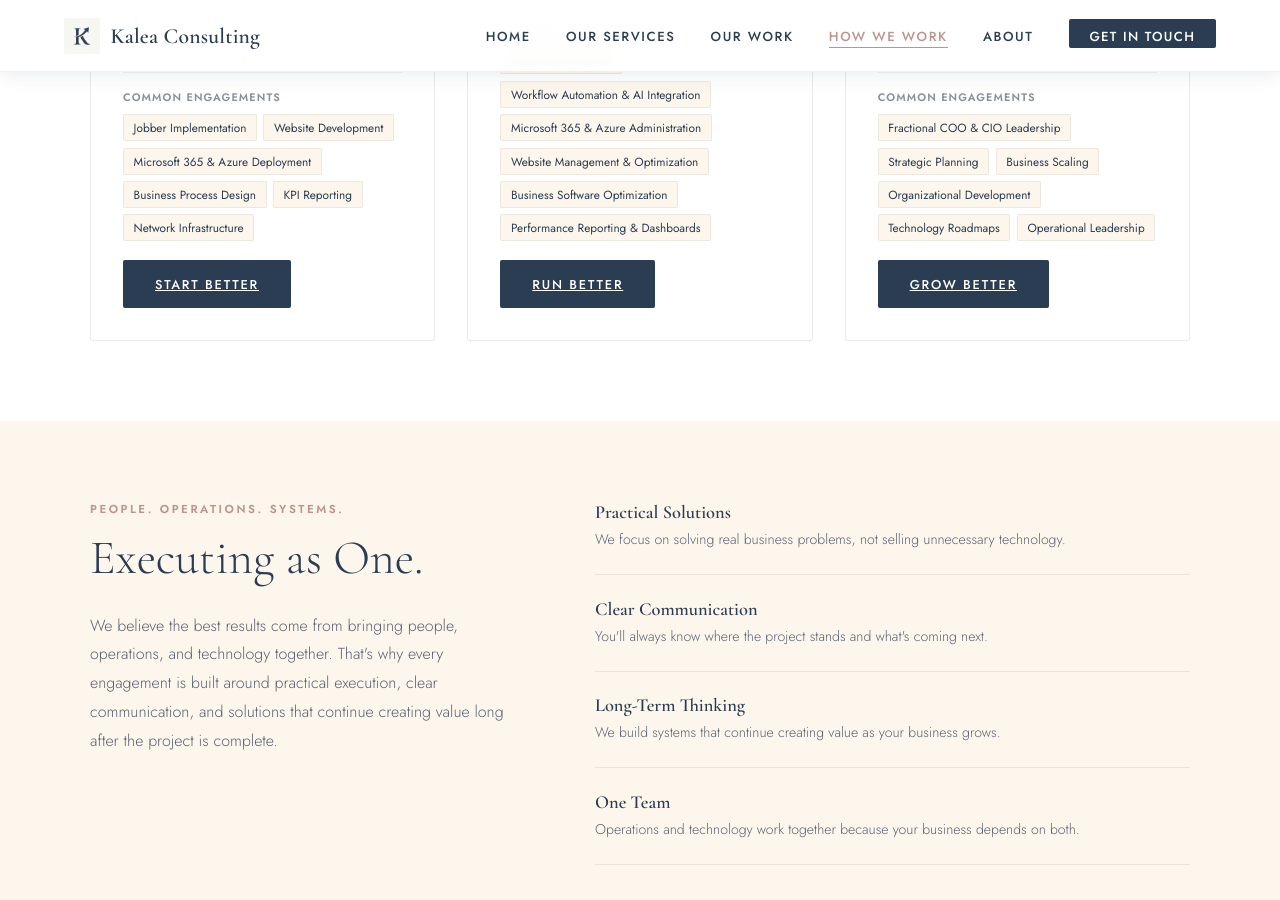
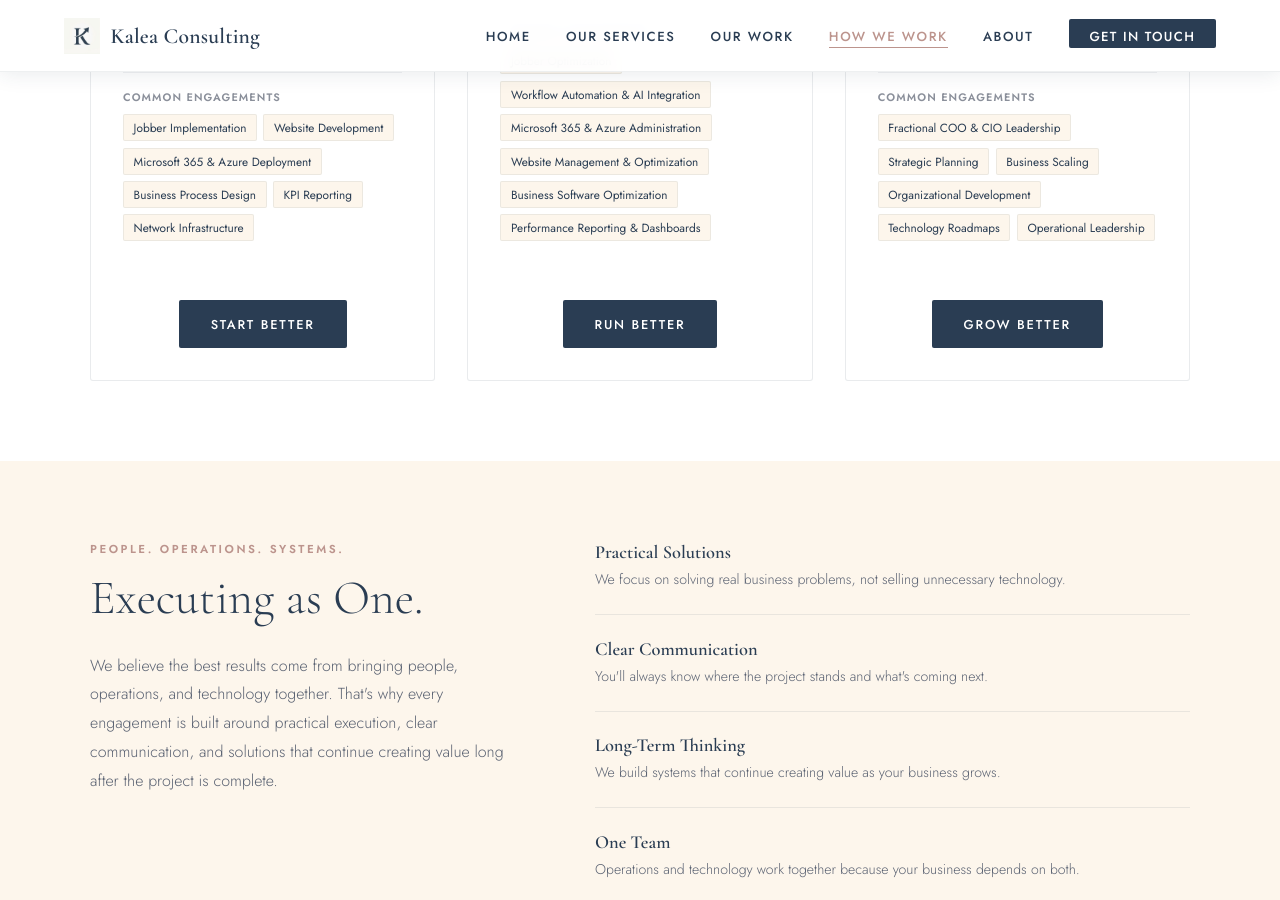
Before and after one commit to Kalea-Consulting/kaleaconsulting, a Jekyll site: the page built from pricing.html, in a window 1280 px wide and 900 px high, scrolled down 1548 px. Built offline with Jekyll 4.4.1, drawn with Linux system fonts in a browser that asks for light colours.

Commit message:
Update pricing.html

```diff
--- a/pricing.html
+++ b/pricing.html
@@ -66,7 +66,10 @@ description: How Kalea Consulting engages — project-based, retainer, and fract
           <span class="fits-tag">KPI Reporting </span>
           <span class="fits-tag">Network Infrastructure</span>
         </div>
-        <a href="/#contact" class="form-submit model-card-button">Start Better</a>
+
+        <div class="model-card-button-wrap">
+          <a href="/#contact" class="form-submit model-card-button">Start Better</a>
+        </div>
       </div>
 
       <!-- Run Better -->
@@ -98,7 +101,10 @@ description: How Kalea Consulting engages — project-based, retainer, and fract
           <span class="fits-tag">Business Software Optimization</span>
           <span class="fits-tag">Performance Reporting & Dashboards</span>
         </div>
-        <a href="/#contact" class="form-submit model-card-button">Run Better</a>
+
+        <div class="model-card-button-wrap">
+          <a href="/#contact" class="form-submit model-card-button">Run Better</a>
+        </div>
       </div>
 
       <!-- Lead with Confidence -->
@@ -131,7 +137,10 @@ description: How Kalea Consulting engages — project-based, retainer, and fract
           <span class="fits-tag">Technology Roadmaps </span>
           <span class="fits-tag">Operational Leadership </span>
         </div>
-        <a href="/#contact" class="form-submit model-card-button">Grow Better</a>
+
+        <div class="model-card-button-wrap">
+          <a href="/#contact" class="form-submit model-card-button">Grow Better</a>
+        </div>
       </div>
 
     </div>
```
